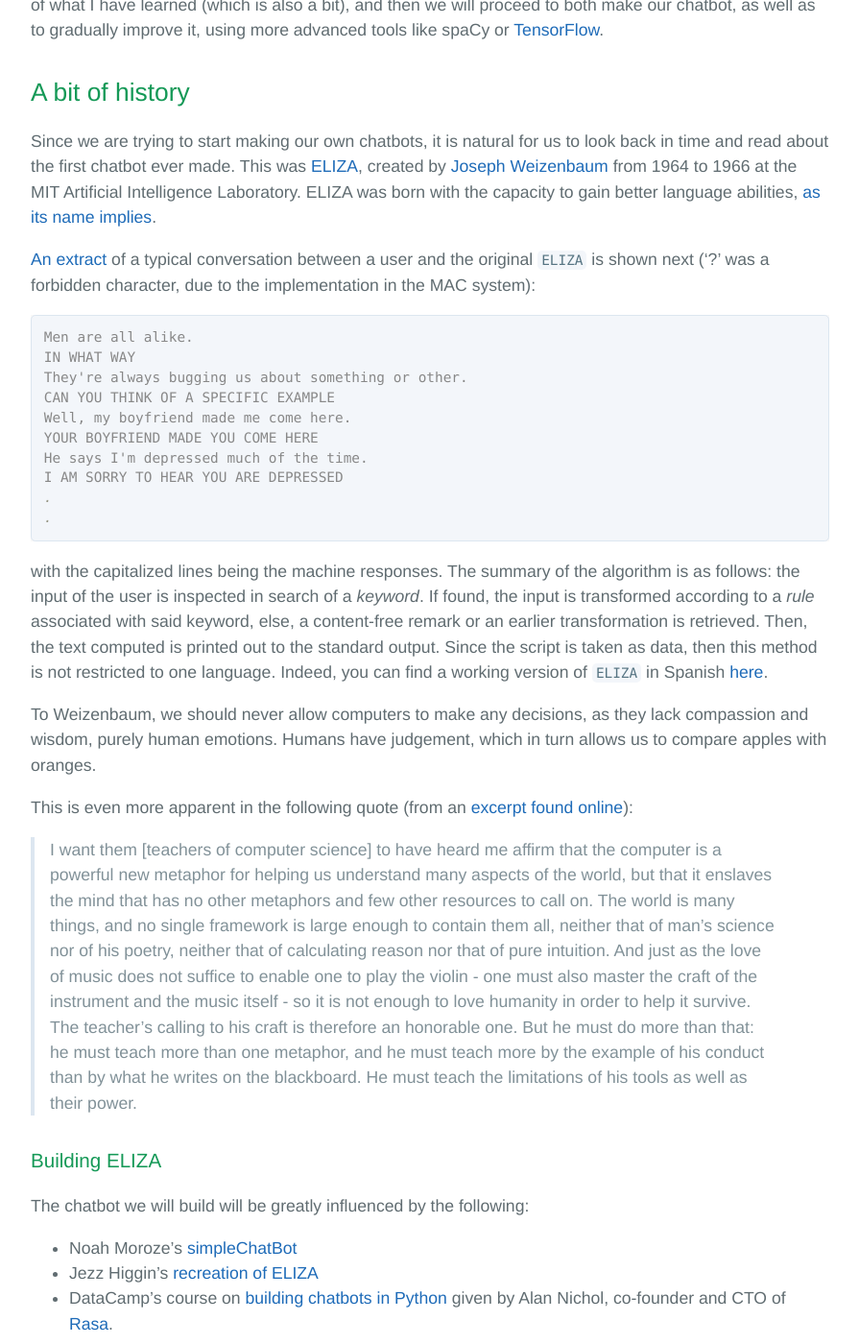
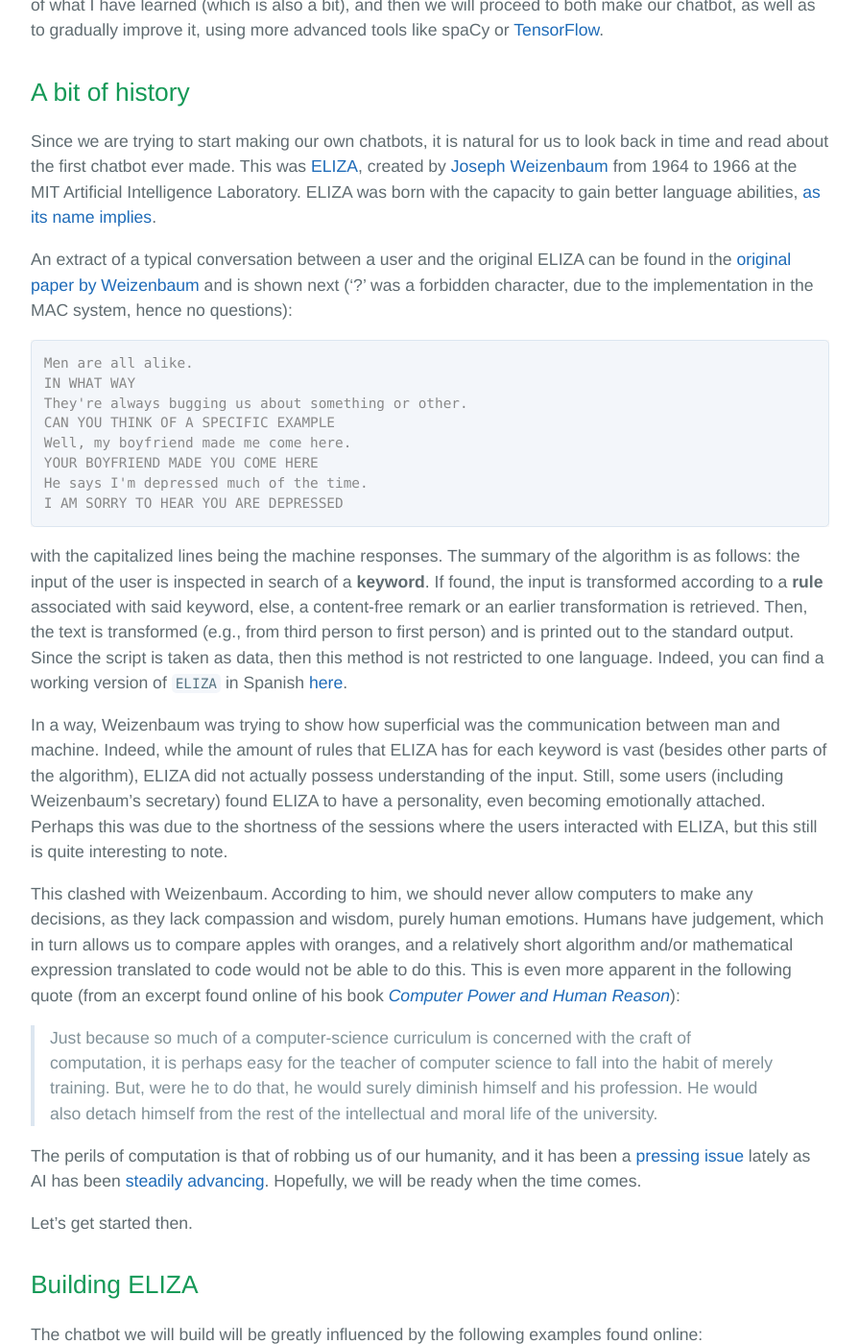
Before and after one commit to PDillis/pdillis.github.io, a Jekyll site: the page built from _posts/2018-04-18-PythonChatbot0.markdown, in a window 1280 px wide and 1400 px high, scrolled down 1436 px. Shown: the whole window at 96% size, without its empty margins (192-1087 px from the left). Built offline with Jekyll 4.4.1, drawn with Linux system fonts in a browser that asks for light colours; some of the changed text lies outside the part shown.

Commit message:
Update 2018-04-18-PythonChatbot0.markdown

````diff
--- a/_posts/2018-04-18-PythonChatbot0.markdown
+++ b/_posts/2018-04-18-PythonChatbot0.markdown
@@ -21,7 +21,7 @@
 
 Since we are trying to start making our own chatbots, it is natural for us to look back in time and read about the first chatbot ever made. This was [ELIZA](https://en.wikipedia.org/wiki/ELIZA), created by [Joseph Weizenbaum](http://history.computer.org/pioneers/weizenbaum.html) from 1964 to 1966 at the MIT Artificial Intelligence Laboratory. ELIZA was born with the capacity to gain better language abilities, [as its name implies](https://en.wikipedia.org/wiki/Eliza_Doolittle).
 
-[An extract](https://www.cse.buffalo.edu//~rapaport/572/S02/weizenbaum.eliza.1966.pdf) of a typical conversation between a user and the original `ELIZA` is shown next ('?' was a forbidden character, due to the implementation in the MAC system):
+An extract of a typical conversation between a user and the original ELIZA can be found in the [original paper by Weizenbaum](https://www.cse.buffalo.edu//~rapaport/572/S02/weizenbaum.eliza.1966.pdf) and is shown next ('?' was a forbidden character, due to the implementation in the MAC system, hence no questions):
 
 ```console
 Men are all alike.
@@ -32,21 +32,23 @@
 YOUR BOYFRIEND MADE YOU COME HERE
 He says I'm depressed much of the time.
 I AM SORRY TO HEAR YOU ARE DEPRESSED
-.
-.
 ```
 
-with the capitalized lines being the machine responses. The summary of the algorithm is as follows: the input of the user is inspected in search of a *keyword*. If found, the input is transformed according to a *rule* associated with said keyword, else, a content-free remark or an earlier transformation is retrieved. Then, the text computed is printed out to the standard output. Since the script is taken as data, then this method is not restricted to one language. Indeed, you can find a working version of `ELIZA` in Spanish [here](http://deixilabs.com/eliza.html).
+with the capitalized lines being the machine responses. The summary of the algorithm is as follows: the input of the user is inspected in search of a **keyword**. If found, the input is transformed according to a **rule** associated with said keyword, else, a content-free remark or an earlier transformation is retrieved. Then, the text is transformed (e.g., from third person to first person) and is printed out to the standard output. Since the script is taken as data, then this method is not restricted to one language. Indeed, you can find a working version of `ELIZA` in Spanish [here](http://deixilabs.com/eliza.html).
 
-To Weizenbaum, we should never allow computers to make any decisions, as they lack compassion and wisdom, purely human emotions. Humans have judgement, which in turn allows us to compare apples with oranges.
+In a way, Weizenbaum was trying to show how superficial was the communication between man and machine. Indeed, while the amount of rules that ELIZA has for each keyword is vast (besides other parts of the algorithm), ELIZA did not actually possess understanding of the input. Still, some users (including Weizenbaum's secretary) found ELIZA to have a personality, even becoming emotionally attached. Perhaps this was due to the shortness of the sessions where the users interacted with ELIZA, but this still is quite interesting to note.
 
-This is even more apparent in the following quote (from an [excerpt found online](https://web.archive.org/web/20050508173416/http://www.smeed.org/1735)):
+This clashed with Weizenbaum. According to him, we should never allow computers to make any decisions, as they lack compassion and wisdom, purely human emotions. Humans have judgement, which in turn allows us to compare apples with oranges, and a relatively short algorithm and/or mathematical expression translated to code would not be able to do this. This is even more apparent in the following quote (from an excerpt found online of his book [*Computer Power and Human Reason*](https://web.archive.org/web/20050508173416/http://www.smeed.org/1735)):
 
-> I want them \[teachers of computer science\] to have heard me affirm that the computer is a powerful new metaphor for helping us understand many aspects of the world, but that it enslaves the mind that has no other metaphors and few other resources to call on. The world is many things, and no single framework is large enough to contain them all, neither that of man's science nor of his poetry, neither that of calculating reason nor that of pure intuition. And just as the love of music does not suffice to enable one to play the violin - one must also master the craft of the instrument and the music itself - so it is not enough to love humanity in order to help it survive. The teacher's calling to his craft is therefore an honorable one. But he must do more than that: he must teach more than one metaphor, and he must teach more by the example of his conduct than by what he writes on the blackboard. He must teach the limitations of his tools as well as their power.
+> Just because so much of a computer-science curriculum is concerned with the craft of computation, it is perhaps easy for the teacher of computer science to fall into the habit of merely training. But, were he to do that, he would surely diminish himself and his profession. He would also detach himself from the rest of the intellectual and moral life of the university.
 
-### Building ELIZA
+The perils of computation is that of robbing us of our humanity, and it has been a [pressing issue](https://blog.openai.com/concrete-ai-safety-problems/) lately as AI has been [steadily advancing](https://blog.openai.com/preparing-for-malicious-uses-of-ai/). Hopefully, we will be ready when the time comes.
 
-The chatbot we will build will be greatly influenced by the following:
+Let's get started then.
+
+## Building ELIZA
+
+The chatbot we will build will be greatly influenced by the following examples found online:
 
 - Noah Moroze's [simpleChatBot](https://github.com/nmoroze/SimpleChatBot)
 - Jezz Higgin's [recreation of ELIZA](https://github.com/jezhiggins/eliza.py)
@@ -59,7 +61,7 @@
 bot_template = "ELIZA : {}"
 ```
 
-As a first step,`ELIZA` will simply repeat back the message the user inputs:
+I prefer this template to the original by Weizenbaum, as this will make it easier to separate which line is done by the user and which by `ELIZA`. As a first step, `ELIZA` will simply repeat back the message the user inputs:
 
 ```python
 def respond(message):
@@ -80,20 +82,25 @@
 	print(bot_template.format(response))
 ```
 
-For example, we have the following:
+For example, we have the following input and output:
 
 ```python
 >>> send_message("Hello there!")
 'USER: Hello there!'
 'ELIZA: I can hear you! You said: Hello there!'
+>>> send_message("I did, how are you?")
+'USER: I did, how are you?'
+'ELIZA: I can hear you! You said: I did, how are you?'
+>>> send_message("wtf")
 ```
 
-This might seem impressive at first, but it can trick a user only so far. This version of `ELIZA` is neither expressive, memorable or charismatic, some of the main points by which we judge a conversation with another human, perhaps even moreso a machine.
+At this point, any normal human being would end the conversation, and rightly so. While the [Echo Effect](http://journals.sagepub.com/doi/abs/10.1177/0261927X13506906) might have shown some promise, the extreme case we are dealing with now of repeating back everything is detrimental at best; one can trick a user only so far.
+
+This version of `ELIZA` lacks expression, memorability and charisma, some of the main points by which we judge a conversation with another human, perhaps even moreso a machine.
 
 Personality is essential to any chatbot, indeed to any human! This is subconciously expected by the user: if it does not meet our expectations, then we shy away from it (like I do nowadays), and this is why I particularly despise call centers.
 
 <div class="polaroid">
 	<img src="https://images.pexels.com/photos/41280/agent-business-call-center-41280.jpeg" alt="Your worst nightmare" width="324" height="487" class = "center">
-	<div class="container"><p><b>Hi! This is the T-1000...I mean, Jenny, I will be your representative!</b> The majority of the cases, I cannot tell the difference.</p>
-		</div>
+	<div class="container"><p><b>Hi! This is the T-1000...I mean, Jenny, I will be your customer representative today!</b> The majority of the cases, I cannot tell the difference.</p></div>
 </div>
````
